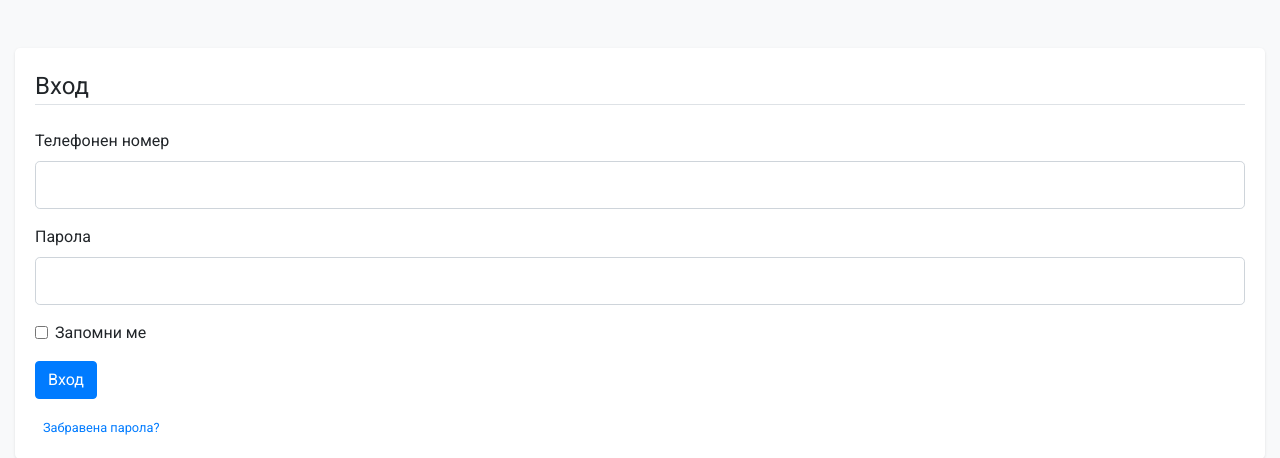
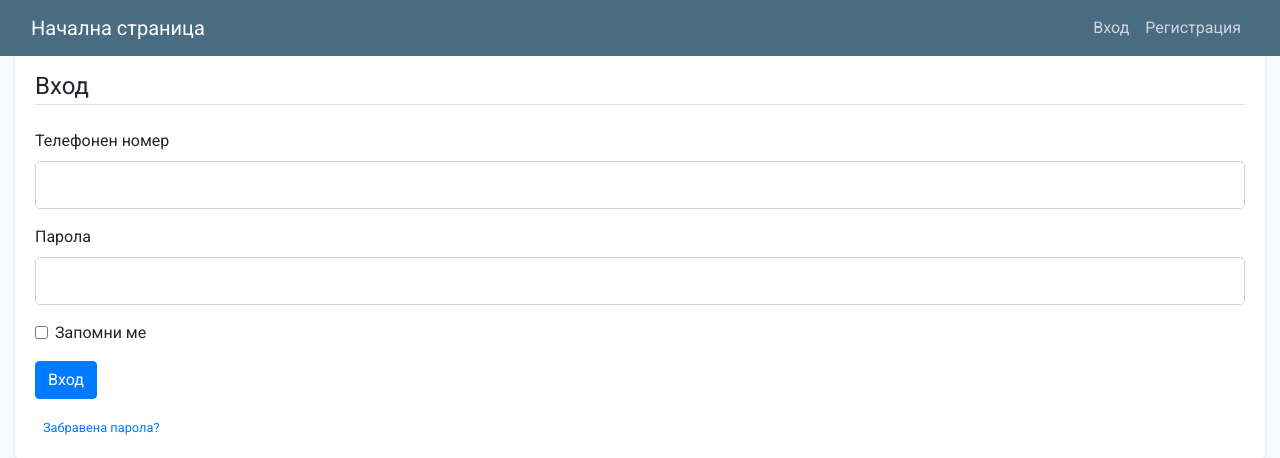
Before and after one commit to alabalistic/flask-garage, a Flask app: a page that uses app/templates/layout.html in a window 1280 px wide. Shown: the top 458 px of the page. Run offline with Flask 3, Linux system fonts and the light colour scheme; some libraries are stand-ins or nearby versions.

Commit message:
fix missing navbar

```diff
--- a/app/templates/layout.html
+++ b/app/templates/layout.html
@@ -10,7 +10,42 @@
 </head>
 <body>
     <header class="site-header">
-        <!-- Navigation content -->
+      <nav class="navbar navbar-expand-md navbar-dark bg-steel fixed-top">
+        <div class="container-fluid">
+            <a class="navbar-brand mr-4" href="/">Начална страница</a>
+            <button class="navbar-toggler" type="button" data-toggle="collapse" data-target="#navbarToggle" aria-controls="navbarToggle" aria-expanded="false" aria-label="Toggle navigation">
+                <span class="navbar-toggler-icon"></span>
+            </button>
+            <div class="collapse navbar-collapse" id="navbarToggle">
+                <div class="navbar-nav mr-auto">
+                    {% if current_user.is_admin() %}
+                        <a class="nav-item nav-link" href="{{ url_for('admin_dashboard') }}">Админ</a>
+                    {% endif %}
+                    {% if current_user.is_mechanic() %}
+                        <a class="nav-item nav-link" href="{{ url_for('mechanic_dashboard') }}">Моите коли</a>
+                    {% endif %}
+                </div>
+                <div class="navbar-nav ml-auto">
+                    {% if current_user.is_authenticated %}
+                        <span class="navbar-text mr-3">
+                            {{ current_user.username }}
+                            {% if current_user.is_admin() %}
+                                Администратор
+                            {% elif current_user.is_mechanic() %}
+                                Механик
+                            {% elif current_user.is_car_owner() %}
+                                Собственик на кола
+                            {% endif %}
+                        </span>
+                        <a class="nav-item nav-link" href="{{ url_for('logout') }}">Изход</a>
+                    {% else %}
+                        <a class="nav-item nav-link" href="{{ url_for('login') }}">Вход</a>
+                        <a class="nav-item nav-link" href="{{ url_for('register') }}">Регистрация</a>
+                    {% endif %}
+                </div>
+            </div>
+        </div>
+    </nav>
     </header>
     <main role="main" class="container-fluid mt-5">
         <div class="row">
```
